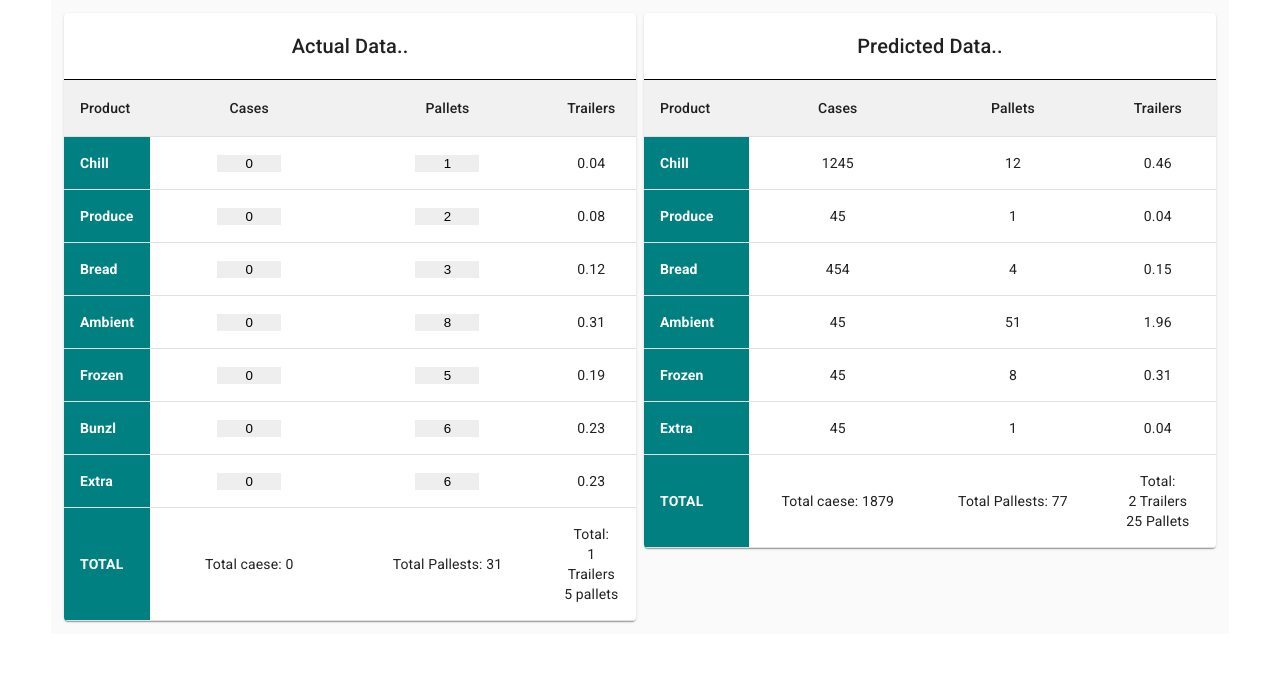
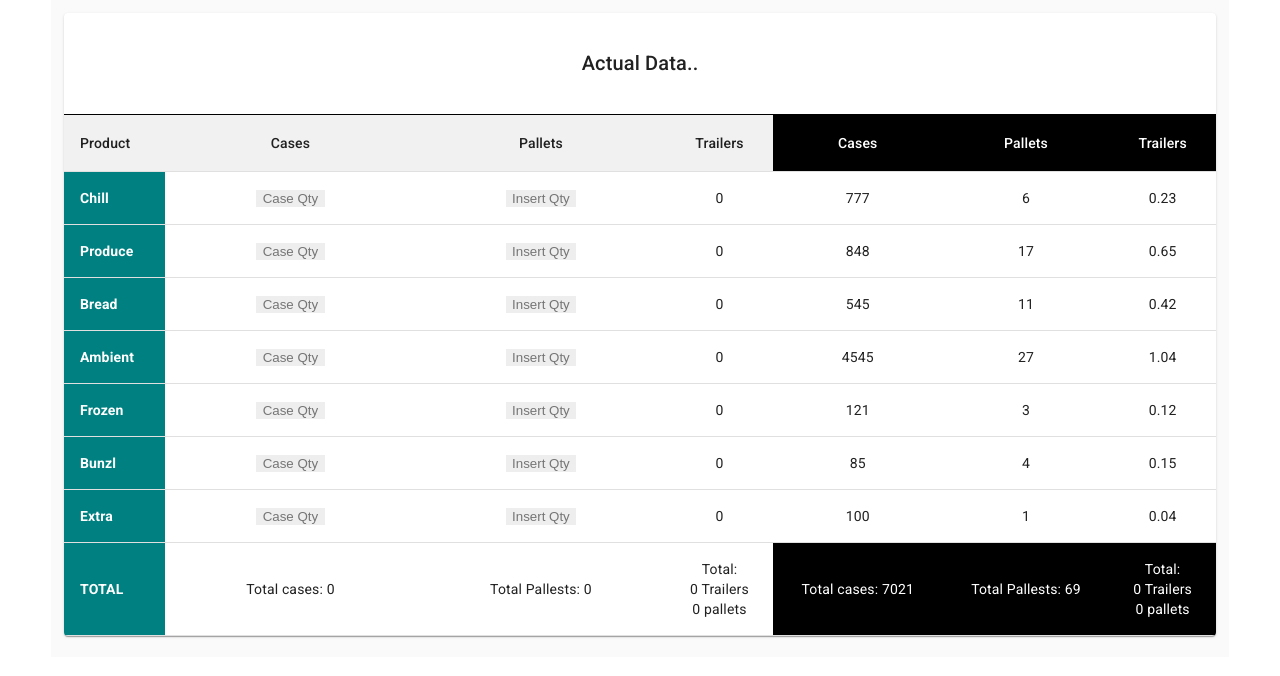
Before and after one commit to AleksandrRiabov/planning-tool, a React (Create React App) app: page / in a window 1280 px wide. Shown: the top 676 px of the page. Built offline with nearby package versions, Linux system fonts and the light colour scheme.

Commit message:
SingleDay component changed, only one table actualDataTable in use

```diff
--- a/src/components/ActualDataTable/ActualDataTable.js
+++ b/src/components/ActualDataTable/ActualDataTable.js
@@ -1,4 +1,4 @@
-import React, {useState} from 'react';
+import React, { useState, useEffect } from 'react';
 import Table from '@material-ui/core/Table';
 import TableBody from '@material-ui/core/TableBody';
 import TableCell from '@material-ui/core/TableCell';
@@ -20,22 +20,51 @@
 
    const classes = useStyles();
 
+	useEffect(() => {
+		setData(initialData.map(product => {
+			const predictedPallets = Math.round(product.cof * +product.predictedCases);
+			return {...product, predictedPallets}
+		}))
+	}, []);
+
    const onInputChange = (e, input) => {
-      setData(data.map(product => {
-         if (product.name !== e.target.name) {
-            return product
-         } else {
-            return {...product, [input]: e.target.value}
-         }
-      }))
+
+	   if (input === "pallets"){
+			   const updated = data.map(product => {
+					   if (product.name === e.target.name){
+						   return {...product, pallets : e.target.value}
+					   } else { return product }
+		   	  });
+			   setData(updated);
+	   } else {
+		     const updated = data.map(product => {
+					   if (product.name === e.target.name){
+						 const predictedPallets = e.target.value ? Math.round(product.cof * +e.target.value) : Math.round(product.cof * product.predictedCases)
+						   return {...product, cases : e.target.value, predictedPallets}
+					   } else { return product }
+		   	  });
+			   setData(updated);
+	   }
    }
 
    const getTotal = (data, name) => {
       return data.reduce((total, product) => {
+		  if (name === "predictedCases") {
+				  if (product.cases) {
+				  return total + +product.cases;
+			  } else {
+				  return total + +product.predictedCases;
+			  }
+		  }
+
          return total + +product[name];
       },0);
    }
 
+const predict  = (product) => {
+	const {cases, predictedCases, cof} = product;
+	return cases ? Math.round(cof * cases) : Math.round(cof * predictedCases);
+}
 
    return (
             <TableContainer component={Paper}>
@@ -47,30 +76,56 @@
                         <TableCell align="center">Cases</TableCell>
                         <TableCell align="center">Pallets</TableCell>
                         <TableCell align="center">Trailers</TableCell>
+						<TableCell align="center" className={classes.predicted}>Cases</TableCell>
+                        <TableCell align="center" className={classes.predicted}>Pallets</TableCell>
+                        <TableCell align="center" className={classes.predicted}>Trailers</TableCell>
                      </TableRow>
                   </TableHead>
                   <TableBody>
-                     {data.map((product) => (
-                        <TableRow key={product.name}>
+                     {data.map((product) => {
+						  const { name, cases, pallets, predictedCases, predictedPallets} = product;
+							return   (
+                        <TableRow key={name}>
                         <TableCell className={classes.product} component="th" scope="product">
-                           {product.name}
+                           {name}
                         </TableCell>
                         <TableCell align="center">
-                              <input onChange={(e) => onInputChange(e,"cases")} name={product.name} value={product.cases} placeholder="Case Qty"/>
+                              <input
+								  onChange={(e) => onInputChange(e,"cases")}
+								  name={name}
+								  value={cases}
+								  placeholder="Case Qty"/>
                         </TableCell>
                         <TableCell align="center">
-                             <input onChange={(e) => onInputChange(e,"pallets")} name={product.name} value={product.pallets} placeholder="Insert Qty"/>
+                             <input
+								 onChange={(e) => onInputChange(e,"pallets")}
+								 name={name}
+								 value={pallets}
+								 placeholder="Insert Qty"/>
                         </TableCell>
-                        <TableCell align="center">{ product.pallets ? ((product.pallets / 26).toFixed(2)): 0}</TableCell>
+                        <TableCell align="center">{ pallets ? ((pallets / 26).toFixed(2)): 0}</TableCell>
+
+						<TableCell align="center">{ cases ? cases : predictedCases }</TableCell>
+                        <TableCell align="center">{ predictedPallets }</TableCell>
+                        <TableCell align="center">{ (predictedPallets / 26).toFixed(2)}</TableCell>
                         </TableRow>
-                     ))}
+                     )})}
                      <TableRow key="total">
                         <TableCell className={classes.product} component="th" scope="product">
                            TOTAL
                         </TableCell>
-                        <TableCell align="center">Total caese: {getTotal(data, "cases")}</TableCell>
+                        <TableCell align="center">Total cases: {getTotal(data, "cases")}</TableCell>
                         <TableCell align="center">Total Pallests: {getTotal(data, "pallets")}</TableCell>
                         <TableCell align="center" display="flex">Total:
+                           <Box className={classes.flexWrapper}>
+                              <Box>{getTrailersFromPallets(getTotal(data, "pallets")).trailers} Trailers </Box>
+                              <Box>{getTrailersFromPallets(getTotal(data, "pallets")).pallets} pallets</Box>
+                            </Box>
+                        </TableCell>
+
+                        <TableCell align="center" className={classes.predicted}>Total cases: {getTotal(data, "predictedCases")}</TableCell>
+                        <TableCell align="center" className={classes.predicted}>Total Pallests: {getTotal(data, "predictedPallets")}</TableCell>
+                        <TableCell align="center"  className={classes.predicted} display="flex">Total:
                            <Box className={classes.flexWrapper}>
                               <Box>{getTrailersFromPallets(getTotal(data, "pallets")).trailers} Trailers </Box>
                               <Box>{getTrailersFromPallets(getTotal(data, "pallets")).pallets} pallets</Box>
--- /dev/null
+++ b/src/components/DayTable/DayTable.js
@@ -0,0 +1,82 @@
+import React from 'react';
+import { withStyles, makeStyles } from '@material-ui/core/styles';
+import Table from '@material-ui/core/Table';
+import TableBody from '@material-ui/core/TableBody';
+import TableCell from '@material-ui/core/TableCell';
+import TableContainer from '@material-ui/core/TableContainer';
+import TableHead from '@material-ui/core/TableHead';
+import TableRow from '@material-ui/core/TableRow';
+import Paper from '@material-ui/core/Paper';
+
+const StyledTableCell = withStyles((theme) => ({
+  head: {
+    backgroundColor: theme.palette.common.black,
+    color: theme.palette.common.white,
+  },
+  body: {
+    fontSize: 14,
+  },
+}))(TableCell);
+
+const StyledTableRow = withStyles((theme) => ({
+  root: {
+    '&:nth-of-type(odd)': {
+      backgroundColor: theme.palette.action.hover,
+    },
+  },
+}))(TableRow);
+
+function createData(name, calories, fat, carbs, protein) {
+  return { name, calories, fat, carbs, protein };
+}
+
+const rows = [
+  createData('Frozen yoghurt', 159, 6.0, 24, 4.0),
+  createData('Ice cream sandwich', 237, 9.0, 37, 4.3),
+  createData('Eclair', 262, 16.0, 24, 6.0),
+  createData('Cupcake', 305, 3.7, 67, 4.3),
+  createData('Gingerbread', 356, 16.0, 49, 3.9),
+];
+
+const useStyles = makeStyles({
+  table: {
+    minWidth: 700,
+  },
+});
+
+export default function DayTable() {
+  const classes = useStyles();
+
+  return (
+    <TableContainer component={Paper}>
+      <Table className={classes.table} aria-label="customized table">
+        <TableHead>
+          <TableRow>
+            <StyledTableCell>Dessert (100g serving)</StyledTableCell>
+            <StyledTableCell align="right">Calories</StyledTableCell>
+            <StyledTableCell align="right">Fat&nbsp;(g)</StyledTableCell>
+            <StyledTableCell align="right">Carbs&nbsp;(g)</StyledTableCell>
+            <StyledTableCell align="right">Protein&nbsp;(g)</StyledTableCell>
+          </TableRow>
+        </TableHead>
+        <TableBody>
+          {rows.map((row) => (
+            <StyledTableRow key={row.name}>
+              <StyledTableCell component="th" scope="row">
+                {row.name}
+              </StyledTableCell>
+              <StyledTableCell align="right">{row.calories}</StyledTableCell>
+              <StyledTableCell align="right">{row.fat}</StyledTableCell>
+              <StyledTableCell align="right">{row.carbs}</StyledTableCell>
+              <StyledTableCell align="right">{row.protein}</StyledTableCell>
+			  <StyledTableCell align="right">{row.calories}</StyledTableCell>
+              <StyledTableCell align="right">{row.fat}</StyledTableCell>
+              <StyledTableCell align="right">{row.carbs}</StyledTableCell>
+              <StyledTableCell align="right">{row.protein}</StyledTableCell>
+            </StyledTableRow>
+          ))}
+        </TableBody>
+      </Table>
+    </TableContainer>
+  );
+}
--- a/src/components/PredictedDataTable/PredictedDataTable.js
+++ b/src/components/PredictedDataTable/PredictedDataTable.js
@@ -14,39 +14,30 @@
 
 import { getTrailersFromPallets } from "../../helpers";
 
-function createData(name, calories, fat, carbs, protein) {
-   return { name, calories, fat, carbs, protein };
- }
-
- const rows = [
-   createData('Chill', 159, 6.0, 24, 4.0),
-   createData('Produce', 237, 9.0, 37, 4.3),
-   createData('Bread', 262, 16.0, 24, 6.0),
-   createData('Ambient', 305, 3.7, 67, 4.3),
-   createData('Frozen', 356, 16.0, 49, 3.9),
-   createData('Extra', 356, 16.0, 49, 3.9),
- ];
 
 
 
 
-export const PredictedDataTable = ({initialData}) => {
-   const [data, setData] = useState(initialData)
+export const PredictedDataTable = ({data}) => {
+   const [predictedData, setPredictedData] = useState([])
    const [cases, setCases] = useState({chill: 1245, produce: 45, bread: 454, ambient: 45, frozen: 45, extra: 45});
    const [pallets, setPallets] = useState({chill: 12, produce: 1, bread: 4, ambient: 51, frozen: 8, extra: 1});
 
    useEffect(() => {
-      setData(data.map(product => {
-         const pallets = Math.round(product.cof * product.cases);
+      setPredictedData(data.predicted.map((product, index) => {
+		 const cases = data.actual[index].cases ? data.actual[index].cases : product.cases
+         const pallets = Math.round(product.cof * cases);
          return {...product, pallets}
       }))
-   }, [])
+   }, [data])
 
-   console.log(data)
+   console.log("Predicted ==================")
    const classes = useStyles();
 
-   const getTotal = (obj) => {
-      return Object.values(obj).reduce((a, b) => +a + +b);
+   const getTotal = (data, name) => {
+      return data.reduce((total, product) => {
+         return total + +product[name];
+      },0);
    }
 
    return (
@@ -62,26 +53,26 @@
                      </TableRow>
                   </TableHead>
                   <TableBody>
-                     {rows.map((row) => (
-                        <TableRow key={row.name}>
+                     {predictedData.map((product) => (
+                        <TableRow key={product.name}>
                         <TableCell className={classes.product} component="th" scope="row">
-                           {row.name}
+                           {product.name}
                         </TableCell>
-                        <TableCell align="center">{ cases[row.name.toLowerCase()] }</TableCell>
-                        <TableCell align="center">{ pallets[row.name.toLowerCase()] }</TableCell>
-                        <TableCell align="center">{ (pallets[row.name.toLowerCase()] / 26).toFixed(2)}</TableCell>
+                        <TableCell align="center">{ product.cases }</TableCell>
+                        <TableCell align="center">{ product.pallets }</TableCell>
+                        <TableCell align="center">{ (product.pallets / 26).toFixed(2)}</TableCell>
                         </TableRow>
                      ))}
                      <TableRow key="total">
                         <TableCell className={classes.product} component="th" scope="row">
                            TOTAL
                         </TableCell>
-                        <TableCell align="center">Total caese: {getTotal(cases)}</TableCell>
-                        <TableCell align="center">Total Pallests: {getTotal(pallets)}</TableCell>
-                        <TableCell align="center" >Total:
-                           <Box>
-                              {getTrailersFromPallets(getTotal(pallets)).trailers} Trailers <br/>
-                              {getTrailersFromPallets(getTotal(pallets)).pallets} Pallets
+                        <TableCell align="center">Total caese: {getTotal(predictedData, "cases")}</TableCell>
+                        <TableCell align="center">Total Pallests: {getTotal(predictedData, "pallets")}</TableCell>
+                        <TableCell align="center" display="flex">Total:
+                           <Box className={classes.flexWrapper}>
+                              <Box>{getTrailersFromPallets(getTotal(predictedData, "pallets")).trailers} Trailers </Box>
+                              <Box>{getTrailersFromPallets(getTotal(predictedData, "pallets")).pallets} pallets</Box>
                             </Box>
                         </TableCell>
                         </TableRow>
--- a/src/components/SingleDay/SingleDay.js
+++ b/src/components/SingleDay/SingleDay.js
@@ -3,37 +3,30 @@
 
 import "./SingleDay.css";
 import {ActualDataTable } from "../ActualDataTable/ActualDataTable";
-import {PredictedDataTable } from "../PredictedDataTable/PredictedDataTable";
+// import {PredictedDataTable } from "../PredictedDataTable/PredictedDataTable";
+import DayTable from "../DayTable/DayTable";
 
 
-const data = {
-   actual:[
-   {name:"chill", cases: 0, pallets: 1, category: 1},
-   {name:"produce", cases: 0, pallets: 2, category: 1},
-   {name:"bread", cases: 0, pallets: 3, category: 1},
-   {name:"ambient", cases: 0, pallets: 8, category: 1},
-   {name:"frozen", cases: 0, pallets: 5, category: 1},
-   {name:"bunzl", cases: 0, pallets: 6, category: 1},
-   {name:"extra", cases: 0, pallets: 6, category: 1}],
-   predicted:[
-      {name:"chill", cases: 777, cof: 0.0071, category: 1},
-      {name:"produce", cases: 848, cof: 0.002, category: 1},
-      {name:"bread", cases: 545, cof: 3, category: 1},
-      {name:"ambient", cases: 4545, cof: 8, category: 1},
-      {name:"frozen", cases: 121, cof: 5, category: 1},
-      {name:"bunzl", cases: 85, cof: 6, category: 1},
-      {name:"extra", cases: 100, cof: 6, category: 1}]}
+const data = [
+			   {name:"chill", cases: "", pallets: "", category: 1, predictedCases: 777, cof: 0.0071},
+			   {name:"produce", cases: "", pallets: "", category: 1, predictedCases: 848, cof: 0.02},
+			   {name:"bread", cases: "", pallets: "", category: 1, predictedCases: 545, cof: 0.02},
+			   {name:"ambient", cases: "", pallets: "", category: 1, predictedCases: 4545, cof: 0.006},
+			   {name:"frozen", cases: "", pallets: "", category: 1, predictedCases: 121, cof: 0.025},
+			   {name:"bunzl", cases: "", pallets: "", category: 1, predictedCases: 85, cof: 0.05},
+			   {name:"extra", cases: "", pallets: "", category: 1, predictedCases: 100, cof: 0.009}
+   ]
 
 export const SingleDay = () => {
+
 
 return (
       <div className="singleDay">
          <Grid container spacing={1}>
-         <Grid item xs={12} md={6} >
-            <ActualDataTable initialData={data.actual} />
+         <Grid item xs={12} md={12} >
+			 <ActualDataTable initialData={data}/>
           </Grid>
           <Grid item xs={12} md={6} >
-            <PredictedDataTable initialData={data.predicted}/>
           </Grid>
          </Grid>
       </div>
--- a/src/components/tableStyles/dayTableStyles.js
+++ b/src/components/tableStyles/dayTableStyles.js
@@ -25,5 +25,9 @@
    flexWrapper: {
       display: "flex",
       flexDirection: "column"
-   }
+   },
+	predicted: {
+		background: "#000",
+		color: "#fff"
+	}
  });
```
Also changed, not shown: 2 other files (tests, documents, lock files or other folders).
